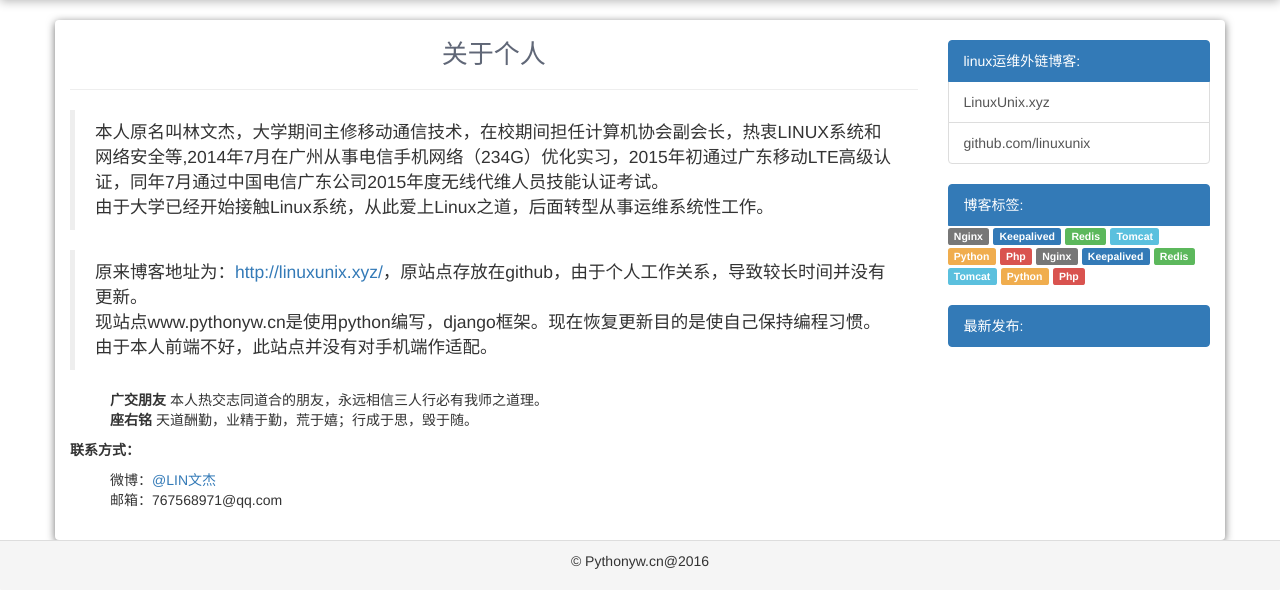
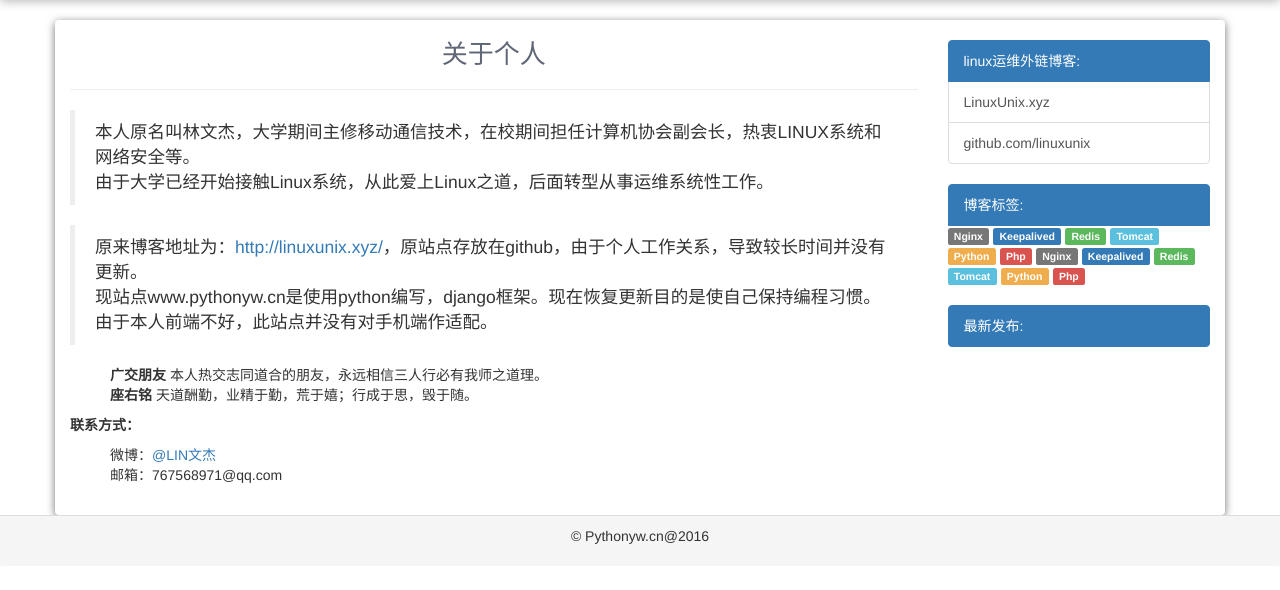
Before and after one commit to linuxunix/pythonyw_blog, a Django app: page /aboutme/ in a window 1280 px wide. Shown: the part 50-640 px from the top of the page. Run offline with Django 3.2, Linux system fonts and the light colour scheme; data that the repository does not hold is empty; some libraries are stand-ins or nearby versions.

Commit message:
Update aboutme.html

```diff
--- a/templates/aboutme.html
+++ b/templates/aboutme.html
@@ -6,7 +6,7 @@
     <div class="col-xs-12 col-sm-9 id_article">
         <h2>关于个人</h2><hr>
         <blockquote>
-        <p>本人原名叫林文杰，大学期间主修移动通信技术，在校期间担任计算机协会副会长，热衷LINUX系统和网络安全等,2014年7月在广州从事电信手机网络（234G）优化实习，2015年初通过广东移动LTE高级认证，同年7月通过中国电信广东公司2015年度无线代维人员技能认证考试。<br />由于大学已经开始接触Linux系统，从此爱上Linux之道，后面转型从事运维系统性工作。</p>
+        <p>本人原名叫林文杰，大学期间主修移动通信技术，在校期间担任计算机协会副会长，热衷LINUX系统和网络安全等。<br />由于大学已经开始接触Linux系统，从此爱上Linux之道，后面转型从事运维系统性工作。</p>
         </blockquote>
         <blockquote>
         <p>原来博客地址为：<a href="http://linuxunix.xyz/" target="_blank" rel="external">http://linuxunix.xyz/</a>，原站点存放在github，由于个人工作关系，导致较长时间并没有更新。<br>
```
